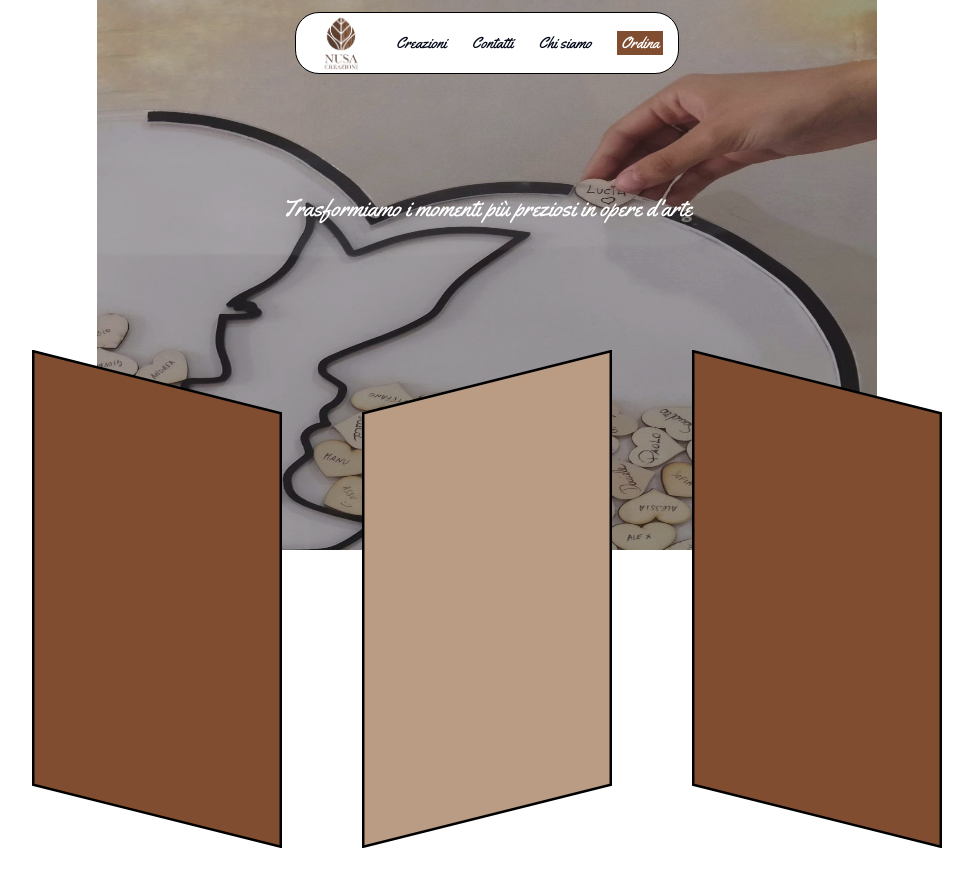
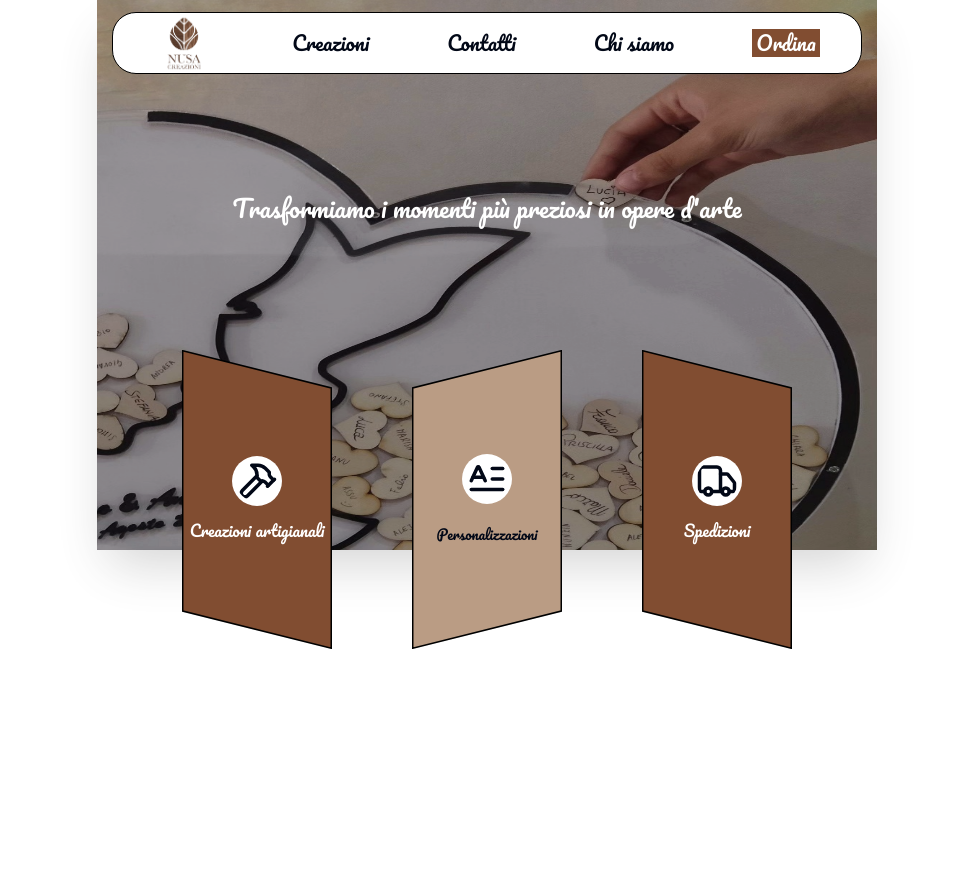
Before and after one commit to Giorgio-g97/nusa_landing_page, a Next.js app: page / in a window 1280 px wide. Shown: the top 886 px of the page, without its empty margins (153-1126 px from the left). Before the commit the page ends 848 px from the top, so only its background shows below. Built offline with nearby package versions, Linux system fonts and the light colour scheme.

Commit message:
Finished parallelograms Hero

```diff
--- a/src/app/layout.tsx
+++ b/src/app/layout.tsx
@@ -1,10 +1,17 @@
 import type { Metadata } from "next";
 import localFont from "next/font/local";
-import { Yellowtail } from "next/font/google";
+// import { Yellowtail } from "next/font/google";
+import { Pacifico } from "next/font/google"
 import "./globals.css";
 import Navbar from "../components/Navbar";
 
-const yellowtail = Yellowtail({
+// const yellowtail = Yellowtail({
+//   subsets: ["latin"],
+//   weight: ["400"],
+//   variable: "--font-primary",
+// });
+
+const pacifico = Pacifico({
   subsets: ["latin"],
   weight: ["400"],
   variable: "--font-primary",
@@ -34,7 +41,7 @@ export default function RootLayout({
   return (
     <html lang="it">
       <body
-        className={`${yellowtail.variable} ${geistSans.variable} ${geistMono.variable} antialiased`}
+        className={`${pacifico.variable} ${geistSans.variable} ${geistMono.variable} antialiased`}
       >
         <Navbar />
         {children}
--- a/src/app/page.tsx
+++ b/src/app/page.tsx
@@ -2,7 +2,7 @@ import Hero from "../components/Hero";
 
 export default function Home() {
   return (
-    <div className="md:mx-[250px]">
+    <div className="md:mx-[250px] h-[200vh]">
       <Hero />
     </div>
   );
--- a/src/components/Hero.tsx
+++ b/src/components/Hero.tsx
@@ -1,40 +1,68 @@
+import {
+  HammerIcon,
+  LetterText,
+  LetterTextIcon,
+  PlaneIcon,
+  Text,
+  TextIcon,
+  TruckIcon,
+} from "lucide-react";
 import Image from "next/image";
 import React from "react";
 
 const Hero = () => {
   return (
-    <div className="relative w-full bg-black/70 z-[-1] h-[550px]">
+    <div className="relative w-full bg-black/90 z-[-1] h-[550px]">
       <h1 className="py-48 text-center text-white text-2xl">
         Trasformiamo i momenti più preziosi in opere d'arte
       </h1>
 
       <Image
-        className="absolute top-0 z-[-10] h-[550px] bg-cover w-full opacity-70"
+        className="absolute top-0 z-[-10] h-[550px] object-fill w-full opacity-70 shadow-2xl"
         src="/hero.jpg"
-        width={1080}
-        height={550}
+        width={1000}
+        height={1000}
         alt="hero-section"
       />
 
+      {/* 3 PARALLELOGRAMMI SERVIZI */}
       <div className="absolute z-[-9] top-[350px] w-full flex gap-20 justify-center">
+        <div className="relative flex justify-center items-center">
           <Image
             src="/parallelogramma.svg"
-          width={250}
-          height={250}
+            width={150}
+            height={150}
             alt="parallelogram"
           />
+          <div className="absolute flex flex-col items-center justify-center gap-3">
+            <HammerIcon className="bg-white p-1 w-[50px] h-[50px] rounded-full" />
+            <h2 className="text-center text-white">Creazioni artigianali</h2>
+          </div>
+        </div>
+        <div className="relative flex justify-center items-center">
           <Image
             src="/parallelogramma_2.svg"
-          width={250}
-          height={250}
+            width={150}
+            height={150}
             alt="parallelogram"
           />
+          <div className="absolute flex flex-col items-center justify-center gap-5">
+            <LetterTextIcon className="bg-white p-1 w-[50px] h-[50px] rounded-full" />
+            <h2 className="text-center text-sm">Personalizzazioni</h2>
+          </div>
+        </div>
+        <div className="relative flex justify-center items-center">
           <Image
             src="/parallelogramma.svg"
-          width={250}
-          height={250}
+            width={150}
+            height={150}
             alt="parallelogram"
           />
+          <div className="absolute flex flex-col items-center justify-center gap-3">
+            <TruckIcon className="bg-white p-1 w-[50px] h-[50px] rounded-full" />
+            <h2 className="text-center text-white">Spedizioni</h2>
+          </div>
+        </div>
       </div>
     </div>
   );
--- a/src/components/Navbar.tsx
+++ b/src/components/Navbar.tsx
@@ -54,7 +54,7 @@ const Navbar = () => {
       </div>
 
       {/* DESKTOP NAVBAR */}
-      <ul className="md:visible bg-white flex invisible gap-3 justify-around items-center my-3 border w-72 md:w-96 mx-auto border-black rounded-3xl px-2">
+      <ul className="md:visible text-xl bg-white flex invisible gap-3 justify-around items-center my-3 border w-72 md:w-[750px] mx-auto border-black rounded-3xl px-2">
         <li>
           <Link href="/">
             <Image src="/Logo.png" alt="logo" width={60} height={60} />
```
Also changed, not shown: public/parallelogramma.png (added), public/parallelogramma_2.png (added). Lines whose indentation alone changed are shown as unchanged.
